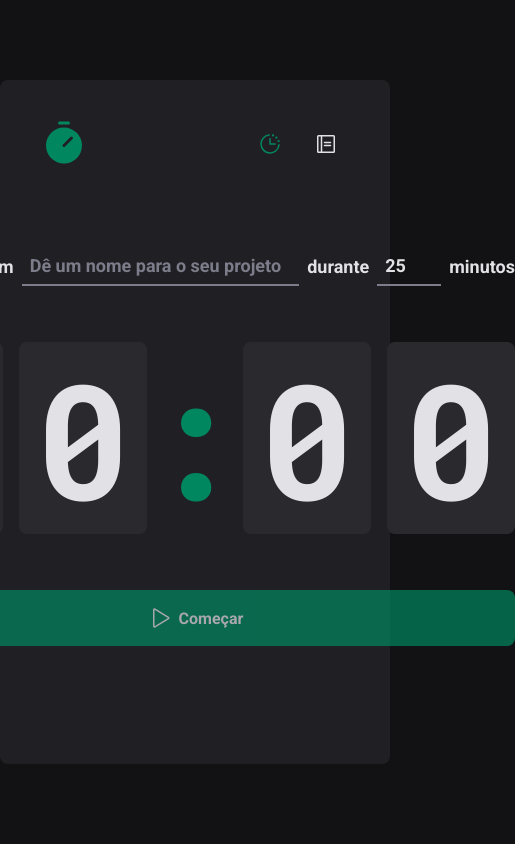
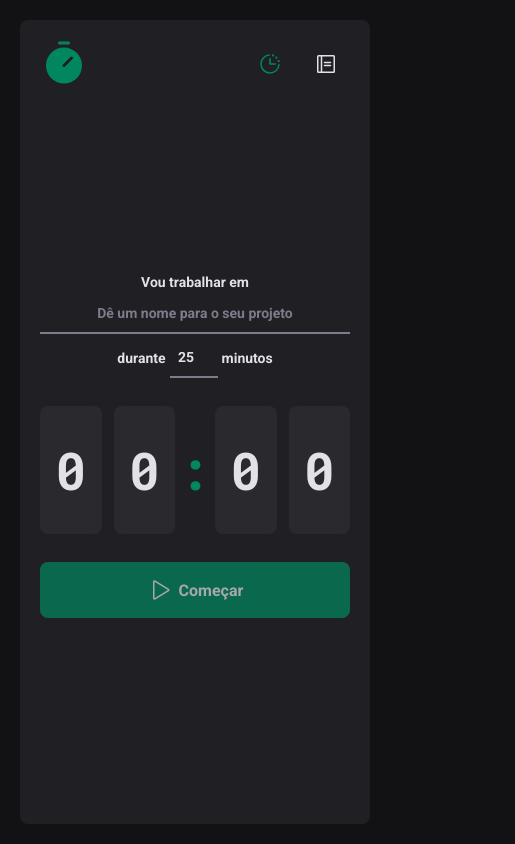
Before and after one commit to gabrielcaputo/pomodoro-timer, a React (Vite) app: page / in a window 390 px wide. Shown: the whole page, 515 px wide, since content can reach past the window. Built offline with nearby package versions, Linux system fonts and the light colour scheme.

Commit message:
Melhorias nos reducers e responsividade

```diff
--- a/package.json
+++ b/package.json
@@ -13,6 +13,7 @@
     "@hookform/resolvers": "^3.3.4",
     "@phosphor-icons/react": "^2.1.5",
     "date-fns": "^3.6.0",
+    "immer": "^10.1.1",
     "react": "^18.2.0",
     "react-dom": "^18.2.0",
     "react-hook-form": "^7.51.4",
--- a/src/contexts/CyclesContext.tsx
+++ b/src/contexts/CyclesContext.tsx
@@ -1,6 +1,7 @@
-import { ReactNode, createContext, useReducer, useState } from "react";
+import { ReactNode, createContext, useEffect, useReducer, useState } from "react";
 import { Cycle, cyclesReducer } from "../reducers/cycles/reducer";
 import { addNewCycleAction, interruptCurrentCycleAction, markCurrentCycleAsFinishedAction } from "../reducers/cycles/actions";
+import { differenceInSeconds } from "date-fns";
 interface CreateCycleData {
   task: string,
   minutesAmount: number
@@ -27,12 +28,27 @@ export function CyclesContextProvider({ children }: CyclesContextProviderProps)
   const [cyclesState, dispatch] = useReducer(cyclesReducer, {
     cycles: [],
     activeCycleId: null
+  }, (initialState) => {
+    const storedStateAsJSON = localStorage.getItem('@pomodoro-timer:cycles-state-1.0.0');
+    if (storedStateAsJSON) {
+      return JSON.parse(storedStateAsJSON)
+    }
+    return initialState
   })
 
   const { cycles, activeCycleId } = cyclesState
+  const activeCycle = cycles.find(cycle => cycle.id === activeCycleId)
+  const [amountSecondsPassed, setAmountSecondsPassed] = useState(() => {
+    if (activeCycle) {
+      return differenceInSeconds(new Date(), new Date(activeCycle.startDate))
+    }
+    return 0
+  })
 
-  const [amountSecondsPassed, setAmountSecondsPassed] = useState(0)
-  const activeCycle = cycles.find(cycle => cycle.id === activeCycleId)
+  useEffect(() => {
+    const stateJSON = JSON.stringify(cyclesState)
+    localStorage.setItem('@pomodoro-timer:cycles-state-1.0.0', stateJSON)
+  }, [cyclesState])
 
   function setSecondsPassed(seconds: number) {
     setAmountSecondsPassed(seconds)
--- a/src/layouts/DefaultLayout/styles.ts
+++ b/src/layouts/DefaultLayout/styles.ts
@@ -2,11 +2,20 @@ import styled from 'styled-components';
 
 export const LayoutContainer = styled.div`
   max-width: 74rem;
-  height: calc(100vh - 10rem);
-  margin: 5rem auto;
+  width: calc(100vw - 5rem);
+  height: calc(100vh - 5rem);
+  margin: 2.5rem auto;
   padding: 2.5rem;
   background: ${props => props.theme['gray-800']};
   border-radius: 8px;
   display: flex;
   flex-direction: column;
+  position: relative;
+
+  @media screen and (max-width: 768px) {
+    width: calc(100vw - 2.5rem);
+    height: calc(100vh - 2.5rem);
+    padding: 1.25rem;
+    margin: 1.25rem auto;
+  }
 `
--- a/src/pages/History/index.tsx
+++ b/src/pages/History/index.tsx
@@ -25,7 +25,7 @@ export function History() {
                 <tr key={cycle.id}>
                   <td>{cycle.task}</td>
                   <td>{cycle.minutesAmount} minutos</td>
-                  <td>{formatDistanceToNow(cycle.startDate, {
+                  <td>{formatDistanceToNow(new Date(cycle.startDate), {
                     addSuffix: true,
                     locale: ptBR
                   })}</td>
--- a/src/pages/History/styles.ts
+++ b/src/pages/History/styles.ts
@@ -5,6 +5,11 @@ export const HistoryContainer = styled.main`
   padding: 3.5rem;
   display: flex;
   flex-direction: column;
+  height: 100%;
+
+  @media screen and (max-width: 960px) {
+    padding: 2.5rem 0;
+  }
 
   h1 {
     font-size: 1.5rem;
@@ -16,11 +21,16 @@ export const HistoryList = styled.main`
   flex: 1;
   overflow: auto;
   margin-top: 2rem;
+  height: 100%;
 
   table {
     width: 100%;
     border-collapse: collapse;
-    min-width: 600px;
+
+    thead {
+      position: sticky;
+      top: 0;
+    }
 
     th {
       background-color: ${props => props.theme['gray-600']};
@@ -58,6 +68,58 @@ export const HistoryList = styled.main`
       }
     }
   }
+
+  @media screen and (max-width: 900px) {
+    table {
+      display: block;
+      width: 100%;
+      min-width: initial;
+      thead {
+        display: none;
+      }
+      tbody {
+        display: block;
+
+        tr {
+          display: block;
+          padding: 1rem;
+          border-radius: 8px;
+          background: ${props => props.theme['gray-700']};
+          margin-bottom: 1rem;
+
+          &:nth-of-type(odd) {
+          }
+
+          td {
+            display: block;
+            width: 100% !important;
+            background: none;
+            padding: 0 !important;
+            border: 0 !important;
+
+            &:nth-child(1) {
+              &::before {
+                content: "Tarefa: ";
+                font-weight: bold;
+              }
+            }
+            &:nth-child(2) {
+              &::before {
+                content: "Duração: ";
+                font-weight: bold;
+              }
+            }
+            &:nth-child(3) {
+              &::before {
+                content: "Início: ";
+                font-weight: bold;
+              }
+            }
+          }
+        }
+      }
+    }
+  }
 `
 
 const STATUS_COLORS = {
--- a/src/pages/Home/components/Countdown/index.tsx
+++ b/src/pages/Home/components/Countdown/index.tsx
@@ -12,7 +12,7 @@ export function Countdown() {
     if (activeCycle) {
       interval = setInterval(() => {
 
-        const secondsDifference = differenceInSeconds(new Date(), activeCycle.startDate)
+        const secondsDifference = differenceInSeconds(new Date(), new Date(activeCycle.startDate))
 
         if (secondsDifference >= totalSeconds) {
           markCycleAsFinished()
--- a/src/pages/Home/components/Countdown/styles.ts
+++ b/src/pages/Home/components/Countdown/styles.ts
@@ -2,24 +2,60 @@ import styled from 'styled-components';
 
 export const CountdownContainer = styled.div`
   font-family: "Roboto Mono", monospace;
-  font-size: 10rem;
-  line-height: 8rem;
+  font-size: calc(10rem * 1 * 1);
+  line-height: calc(10rem * 0.8 * 1);
   color: ${props => props.theme['gray-100']};
   display: flex;
-  gap: 1rem;
+  gap: calc(1rem * 1);
 
   span {
     background: ${props => props.theme['gray-700']};
-    padding: 2rem 1rem;
+    padding: calc(2rem * 1) calc(1rem * 1);
     border-radius: 8px;
+  }
+
+  @media screen and (max-width: 960px) {
+    font-size: calc(10rem * 1 * 0.75);
+    line-height: calc(10rem * 0.8 * 0.75);
+    gap: calc(1rem * 0.75);
+    width: 100%;
+
+    span {
+      padding: calc(2rem * 1) calc(1rem * 0.75);
+      flex: 1;
+      text-align: center;
+    }
+  }
+
+  @media screen and (max-width: 768px) {
+    font-size: calc(10rem * 1 * 0.325);
+    line-height: calc(10rem * 0.8 * 0.5);
+
+    span {
+      padding: calc(2rem * 1) calc(1rem * 0.5);
+    }
   }
 `
 
 export const Separator = styled.div`
-  padding: 2rem 0;
+  padding: calc(2rem * 1) 0;
+  width: calc(4rem * 1);
   color: ${props => props.theme['green-500']};
-  width: 4rem;
   overflow: hidden;
   display: flex;
   justify-content: center;
+  align-items: center;
+  line-height: calc(10rem * 0.8 * 1);
+
+  @media screen and (max-width: 960px) {
+    line-height: calc(10rem * 0.8 * 0.75);
+    padding: calc(2rem * 0.75) 0;
+    width: calc(4rem * 0.75);
+  }
+
+  @media screen and (max-width: 768px) {
+    line-height: calc(10rem * 0.8 * 0.5);
+    padding: calc(2rem * 0.5) 0;
+    width: calc(4rem * 0.25);
+  }
 `
--- a/src/pages/Home/components/NewCycleForm/styles.ts
+++ b/src/pages/Home/components/NewCycleForm/styles.ts
@@ -10,6 +10,11 @@ export const FormContainer = styled.div`
   font-size: 1.125rem;
   font-weight: bold;
   flex-wrap: wrap;
+
+  @media screen and (max-width: 768px) {
+    font-size: 0.875rem;
+    gap: 0.25rem;
+  }
 `
 
 const BaseInput = styled.input`
@@ -22,6 +27,10 @@ const BaseInput = styled.input`
   padding: 0 0.5rem;
   color: ${props => props.theme['gray-100']};
 
+  @media screen and (max-width: 768px) {
+    font-size: 0.875rem;
+  }
+
   &::placeholder {
     color: ${props => props.theme['gray-500']};
   }
@@ -33,7 +42,16 @@ const BaseInput = styled.input`
 `
 
 export const TaskInput = styled(BaseInput)`
-  flex: 1;
+  width: 17rem;
+
+  @media screen and (max-width: 768px) {
+    width: 13.5rem;
+  }
+
+  @media screen and (max-width: 600px) {
+    width: 100%;
+    text-align: center;
+  }
 
   &::-webkit-calendar-picker-indicator {
     display: none !important;
@@ -41,5 +59,6 @@ export const TaskInput = styled(BaseInput)`
 `
 
 export const MinutesAmountInput = styled(BaseInput)`
-  width: 4rem;
+  width: 3rem;
+  text-align: center;
 `
--- a/src/pages/Home/styles.ts
+++ b/src/pages/Home/styles.ts
@@ -12,6 +12,10 @@ export const HomeContainer = styled.main`
     flex-direction: column;
     align-items: center;
     gap: 3.5rem;
+
+    @media screen and (max-width: 768px) {
+      gap: 1.75rem;
+    }
   }
 `
 
--- a/src/reducers/cycles/reducer.ts
+++ b/src/reducers/cycles/reducer.ts
@@ -1,3 +1,5 @@
+import { produce } from 'immer';
+
 import { ActionTypes } from "./actions";
 
 export interface Cycle {
@@ -14,45 +16,31 @@ interface CyclesState {
   activeCycleId: string | null
 }
 
+// eslint-disable-next-line @typescript-eslint/no-explicit-any
 export function cyclesReducer(state: CyclesState, action: any) {
   switch (action.type) {
-    case ActionTypes.ADD_NEW_CYCLE:
-      return {
-        ...state,
-        cycles: [...state.cycles, action.payload.newCycle],
-        activeCycleId: action.payload.newCycle.id
-      }
-    case ActionTypes.INTERRUPT_CURRENT_CYCLE:
-      return {
-        ...state,
-        cycles: state.cycles.map(cycle => {
-          if (cycle.id === state.activeCycleId) {
-            return {
-              ...cycle,
-              interruptedDate: new Date()
-            }
-          } else {
-            return cycle
-          }
-        }),
-        activeCycleId: null
-      }
-    case ActionTypes.MARK_CURRENT_CYCLE_AS_FINISHED:
-      return {
-        ...state,
-        cycles: state.cycles.map(cycle => {
-          if (cycle.id === state.activeCycleId) {
-            return {
-              ...cycle,
-              finishedDate: new Date()
-            }
-          } else {
-            return cycle
-          }
-        }),
-        activeCycleId: null
-      }
-    default:
-      return state;
+    case ActionTypes.ADD_NEW_CYCLE: {
+      return produce(state, draft => {
+        draft.cycles.push(action.payload.newCycle)
+        draft.activeCycleId = action.payload.newCycle.id
+      })
+    }
+    case ActionTypes.INTERRUPT_CURRENT_CYCLE: {
+      const currentCycleIndex = state.cycles.findIndex(cycle => cycle.id === state.activeCycleId)
+      if (currentCycleIndex < 0) return state
+      return produce(state, draft => {
+        draft.activeCycleId = null
+        draft.cycles[currentCycleIndex].interruptedDate = new Date()
+      })
+    }
+    case ActionTypes.MARK_CURRENT_CYCLE_AS_FINISHED: {
+      const currentCycleIndex = state.cycles.findIndex(cycle => cycle.id === state.activeCycleId)
+      if (currentCycleIndex < 0) return state
+      return produce(state, draft => {
+        draft.activeCycleId = null
+        draft.cycles[currentCycleIndex].finishedDate = new Date()
+      })
+    }
+    default: return state
   }
 }
```
Also changed, not shown: 1 other file (tests, documents, lock files or other folders).
